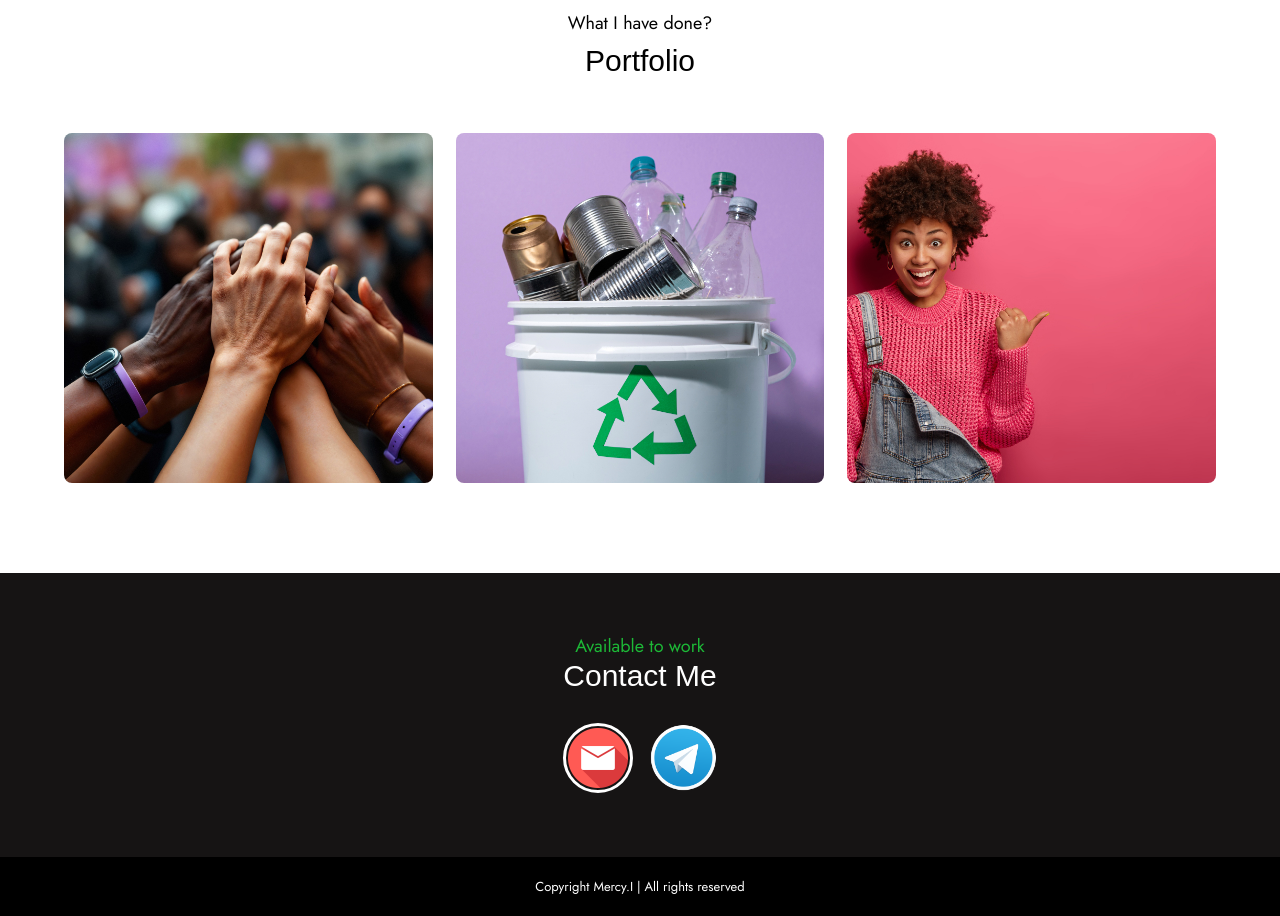
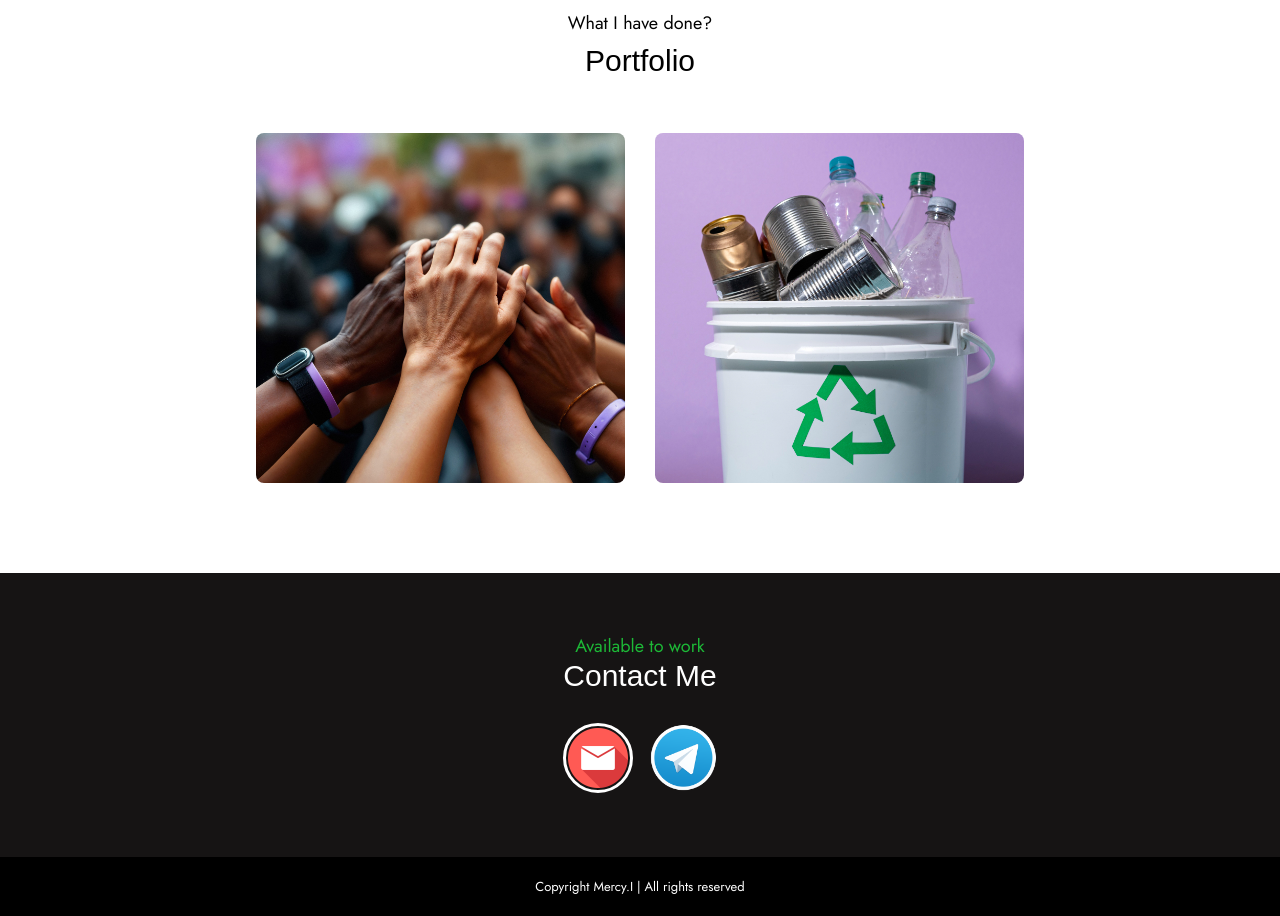
Before and after one commit to Mrs-Code01/myportfolio, a React (Vite) app: page / in a window 1280 px wide. Shown: the part 2600-3516 px from the top of the page. Built offline with nearby package versions, Linux system fonts and the light colour scheme; a web font is replaced by a local one.

Commit message:
added styles

```diff
--- a/src/Home.jsx
+++ b/src/Home.jsx
@@ -210,12 +210,6 @@ const Home = () => {
                 <a href="https://www.plastibuildafrica.com/">View</a>
               </div>
             </div>
-            <div>
-              <div className={styles.show}>
-                <h3>Crypto Hub</h3>
-                <a href="https://www.girlsincryptohub.com">View</a>
-              </div>
-            </div>
           </div>
         </div>
       </section>
--- a/src/css/Home.module.css
+++ b/src/css/Home.module.css
@@ -176,9 +176,9 @@ audio {
 
 .portfolio_flex {
   display: flex;
-  justify-content: space-between;
+  justify-content: center;
   flex-wrap: wrap;
-  row-gap: 30px;
+  gap: 30px;
 }
 
 .portfolio_flex > div {
```
